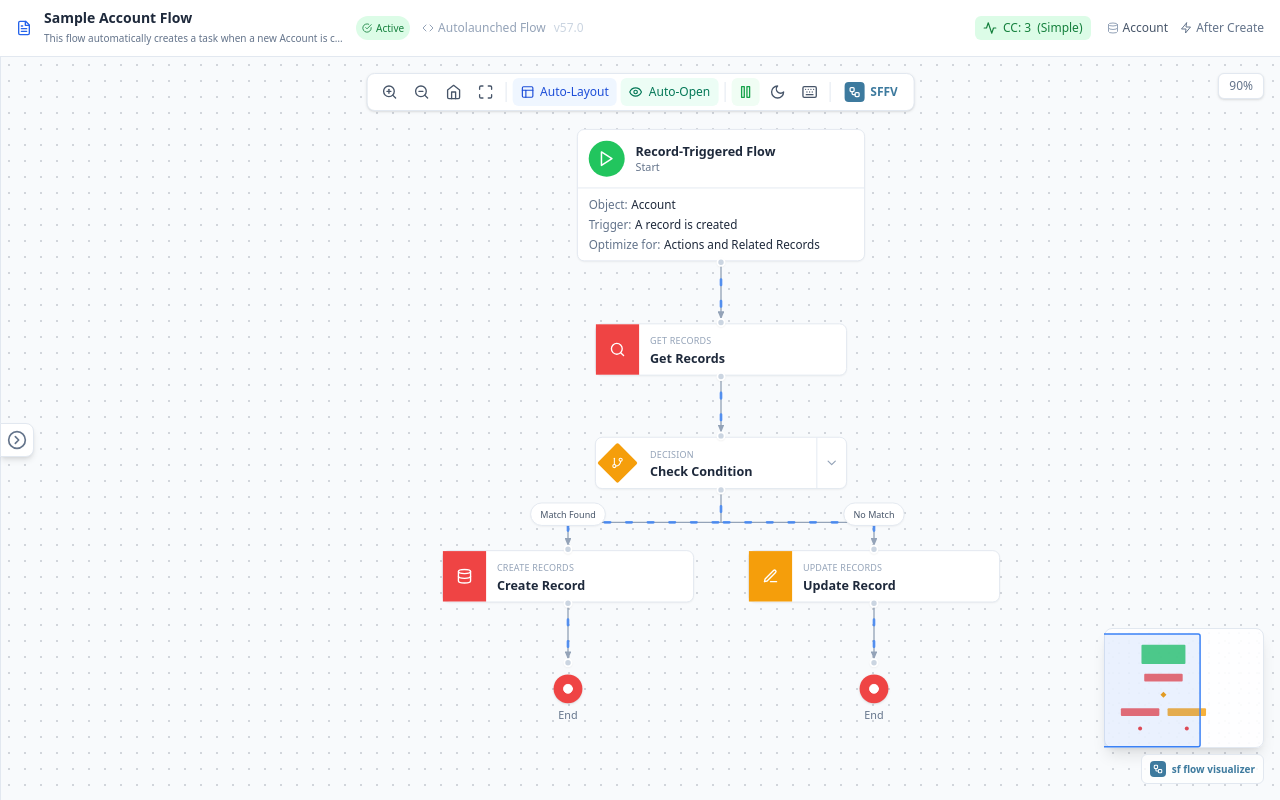
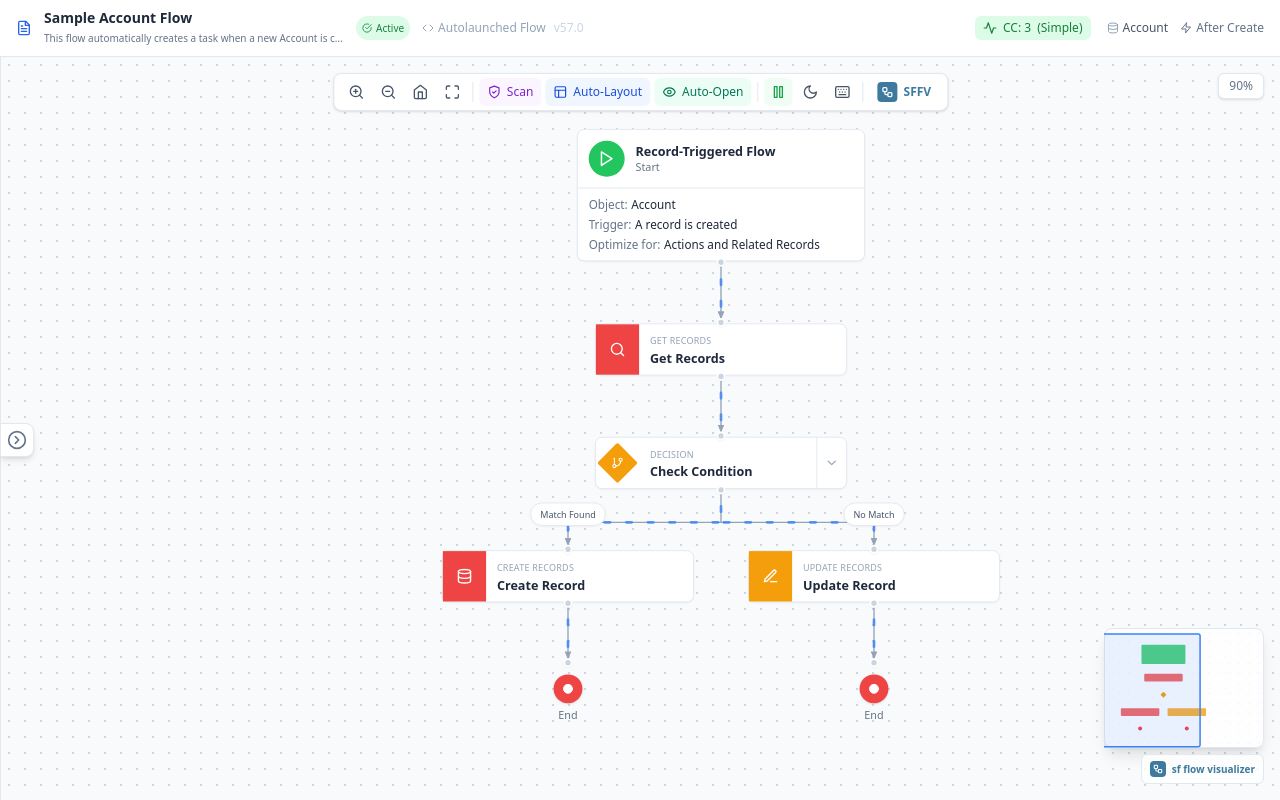
Before and after one commit to Avinava/vscode-sf-flow-visualiser, a React (Vite) app in the folder webview-ui/: page / in a window 1280 px wide. Built offline with nearby package versions, Linux system fonts and the light colour scheme; the HTML template or start-up script is replaced by a standard one.

Commit message:
add scan button

```diff
--- a/webview-ui/src/App.tsx
+++ b/webview-ui/src/App.tsx
@@ -29,6 +29,10 @@
 // Import types
 import type { BoundingBox } from "./hooks/useCanvasInteraction";
 
+import { getVSCodeApi } from "./utils/vscodeApi";
+
+// ... (keep existing imports)
+
 // ============================================================================
 // MAIN APP CONTENT
 // Separated to use theme context
@@ -42,6 +46,45 @@
   const [autoOpenViewerEnabled, setAutoOpenViewerEnabled] = useState(true);
   const [qualityMetrics, setQualityMetrics] =
     useState<FlowQualityMetrics | null>(null);
+
+  // Get VS Code API
+  const vscode = useMemo(() => getVSCodeApi(), []);
+
+  // Scan state - persisted, defaults to true
+  const [scanEnabled, setScanEnabled] = useState<boolean>(() => {
+    const state = vscode?.getState() as { scanEnabled?: boolean } | undefined;
+    return state?.scanEnabled ?? true;
+  });
+
+  const toggleScan = useCallback(() => {
+    setScanEnabled((prev) => {
+      const newValue = !prev;
+      if (vscode) {
+        const currentState = vscode.getState() || {};
+        vscode.setState({ ...currentState, scanEnabled: newValue });
+        vscode.postMessage({
+          command: "saveState",
+          payload: { key: "scanEnabled", value: newValue },
+        });
+      }
+      return newValue;
+    });
+  }, [vscode]);
+
+  // Listen for state restoration from extension host
+  useEffect(() => {
+    const handler = (event: MessageEvent) => {
+      const { command, payload } = event.data;
+      if (command === "restoreState" && payload) {
+        if (payload.scanEnabled !== undefined) {
+          setScanEnabled(payload.scanEnabled);
+        }
+      }
+    };
+
+    window.addEventListener("message", handler);
+    return () => window.removeEventListener("message", handler);
+  }, []);
 
   // Theme context
   const { toggleTheme, isDark, toggleAnimation } = useTheme();
@@ -82,14 +125,24 @@
     return calculateComplexity(parsedData.nodes, parsedData.edges);
   }, [parsedData.nodes, parsedData.edges]);
 
-  // Analyze flow quality when XML changes
+  // Analyze flow quality when XML changes or scan is toggled
   useEffect(() => {
-    if (parsedData.xmlContent) {
-      analyzeFlow(parsedData.xmlContent).then(setQualityMetrics);
+    let isMounted = true;
+
+    if (parsedData.xmlContent && scanEnabled) {
+      analyzeFlow(parsedData.xmlContent).then((metrics) => {
+        if (isMounted) {
+          setQualityMetrics(metrics);
+        }
+      });
     } else {
       setQualityMetrics(null);
     }
-  }, [parsedData.xmlContent]);
+
+    return () => {
+      isMounted = false;
+    };
+  }, [parsedData.xmlContent, scanEnabled]);
 
   // Create mapping of violations by element name for node badges
   const violationsByElement = useMemo(() => {
@@ -253,12 +306,14 @@
             scale={state.scale}
             autoLayoutEnabled={autoLayoutEnabled}
             autoOpenEnabled={autoOpenViewerEnabled}
+            scanEnabled={scanEnabled}
             onZoomIn={zoomIn}
             onZoomOut={zoomOut}
             onResetView={resetView}
             onFitToView={fitToView}
             onToggleAutoLayout={() => setAutoLayoutEnabled(!autoLayoutEnabled)}
             onToggleAutoOpen={handleToggleAutoOpenPreference}
+            onToggleScan={toggleScan}
           />
 
           {/* Canvas */}
--- a/webview-ui/src/components/Canvas/CanvasToolbar.tsx
+++ b/webview-ui/src/components/Canvas/CanvasToolbar.tsx
@@ -20,6 +20,7 @@
   Eye,
   EyeOff,
   Workflow,
+  ShieldCheck,
 } from "lucide-react";
 import { useTheme } from "../../context";
 
@@ -33,18 +34,22 @@
   onFitToView: () => void;
   onToggleAutoLayout: () => void;
   onToggleAutoOpen: () => void;
+  scanEnabled: boolean;
+  onToggleScan: () => void;
 }
 
 export const CanvasToolbar: React.FC<CanvasToolbarProps> = ({
   scale,
   autoLayoutEnabled,
   autoOpenEnabled,
+  scanEnabled,
   onZoomIn,
   onZoomOut,
   onResetView,
   onFitToView,
   onToggleAutoLayout,
   onToggleAutoOpen,
+  onToggleScan,
 }) => {
   const { isDark, toggleTheme, animateFlow, toggleAnimation } = useTheme();
   const [showShortcuts, setShowShortcuts] = React.useState(false);
@@ -83,6 +88,15 @@
         </button>
         <div className="w-px h-5 bg-slate-200 dark:bg-slate-600 mx-0.5"></div>
         <button
+          onClick={onToggleScan}
+          className={`px-2 py-1.5 rounded-md flex items-center gap-1.5 text-xs font-medium transition-colors whitespace-nowrap
+            ${scanEnabled ? "bg-purple-50 dark:bg-purple-900/30 text-purple-700 dark:text-purple-300" : "hover:bg-slate-100 dark:hover:bg-slate-700 text-slate-600 dark:text-slate-300"}`}
+          title="Toggle Quality Scan"
+        >
+          <ShieldCheck size={14} className="flex-shrink-0" />
+          <span className="hidden md:inline">Scan</span>
+        </button>
+        <button
           onClick={onToggleAutoLayout}
           className={`px-2 py-1.5 rounded-md flex items-center gap-1.5 text-xs font-medium transition-colors whitespace-nowrap
             ${autoLayoutEnabled ? "bg-blue-50 dark:bg-blue-900/30 text-blue-700 dark:text-blue-300" : "hover:bg-slate-100 dark:hover:bg-slate-700 text-slate-600 dark:text-slate-300"}`}
@@ -107,11 +121,10 @@
         <div className="w-px h-5 bg-slate-200 dark:bg-slate-600 mx-0.5"></div>
         <button
           onClick={toggleAnimation}
-          className={`p-1.5 rounded-md transition-colors ${
-            animateFlow
-              ? "bg-green-50 dark:bg-green-900/30 text-green-600 dark:text-green-400"
-              : "hover:bg-slate-100 dark:hover:bg-slate-700"
-          }`}
+          className={`p-1.5 rounded-md transition-colors ${animateFlow
+            ? "bg-green-50 dark:bg-green-900/30 text-green-600 dark:text-green-400"
+            : "hover:bg-slate-100 dark:hover:bg-slate-700"
+            }`}
           title={
             animateFlow ? "Stop Flow Animation (A)" : "Animate Data Flow (A)"
           }
```
Also changed, not shown: 3 other files (tests, documents, lock files or other folders).
